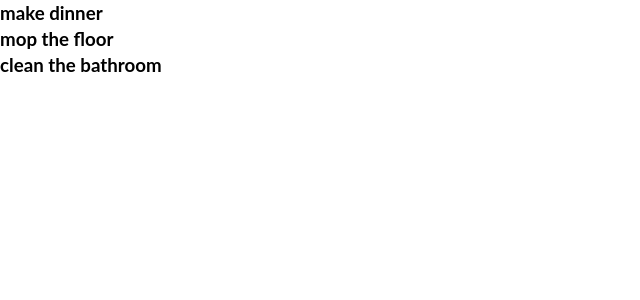
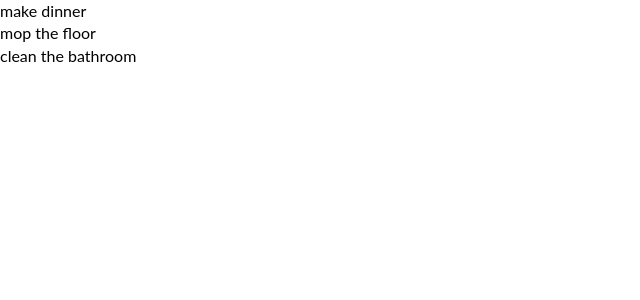
Before and after one commit to aleksanderwalczuk/traversy-todoApp, a React (Create React App) app: page / in a window 1280 px wide. Shown: the top 300 px of the page, without its empty margins (0-640 px from the left). Built offline with nearby package versions, Linux system fonts and the light colour scheme.

Commit message:
rendering todos as TodoItem components, passing props further

```diff
--- /dev/null
+++ b/src/components/TodoItem.js
@@ -0,0 +1,13 @@
+import React, { Component } from 'react'
+
+export class TodoItem extends Component {
+  render() {
+    return (
+      <div>
+  <p>{this.props.todo.title}</p>
+      </div>
+    )
+  }
+}
+
+export default TodoItem
--- a/src/components/Todos.js
+++ b/src/components/Todos.js
@@ -1,12 +1,13 @@
-import React from 'react';
+import React from "react";
+import TodoItem from "./TodoItem";
 
 export class Todos extends React.Component {
-  render () {
-    return (
-     this.props.todos.map(todo => (
-     <h3>{todo.title}</h3>
-     ))
-    );
+  render() {
+    return this.props.todos.map(todo => (
+      <div>
+        <TodoItem todo={todo} />
+      </div>
+    ));
   }
 }
 
```
